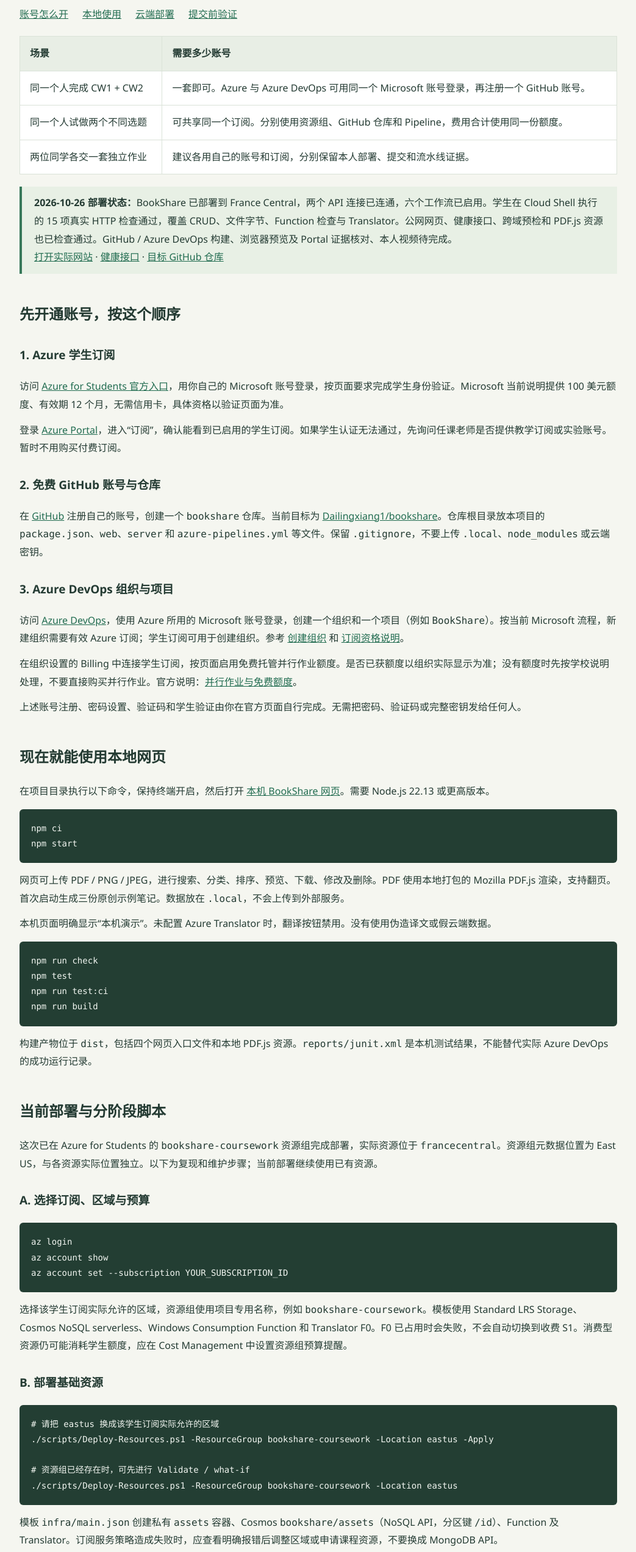
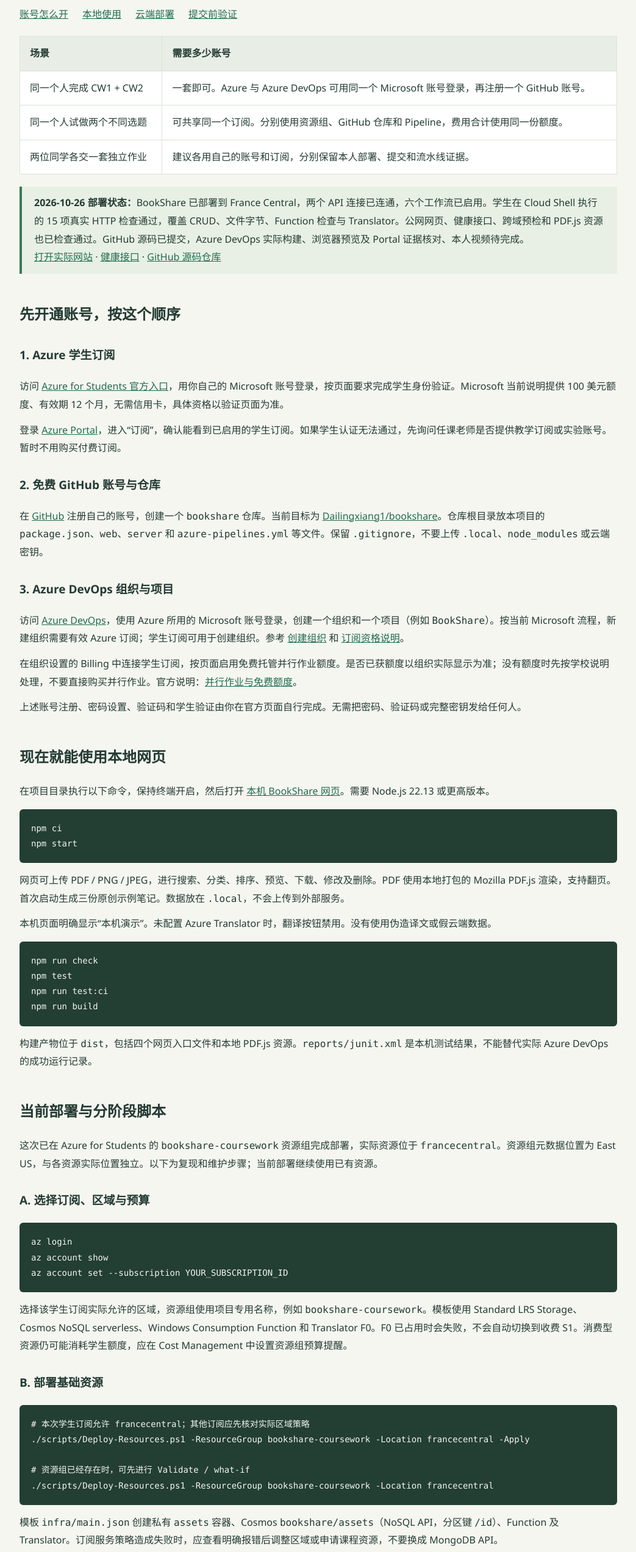
Before and after one commit to Dailingxiang1/bookshare, a website: page docs/Account-and-Deployment.html in a window 1280 px wide. Shown: the part 252-2797 px from the top of the page at 61% size, without its empty margins (118-1161 px from the left). Drawn offline with Linux system fonts and the light colour scheme.

Commit message:
Record confirmed Azure deployment and GitHub handoff

```diff
--- a/docs/Account-and-Deployment.html
+++ b/docs/Account-and-Deployment.html
@@ -6,7 +6,7 @@
 <p class="lead">CW1 交设计 PPT，CW2 实现并部署 CW1 的设计。两者共用一个 Azure 订阅、一个 GitHub 账号和一个 Azure DevOps 组织即可。</p>
 <nav><a href="#accounts">账号怎么开</a><a href="#local">本地使用</a><a href="#cloud">云端部署</a><a href="#evidence">提交前验证</a></nav>
 <table><tr><th>场景</th><th>需要多少账号</th></tr><tr><td>同一个人完成 CW1 + CW2</td><td>一套即可。Azure 与 Azure DevOps 可用同一个 Microsoft 账号登录，再注册一个 GitHub 账号。</td></tr><tr><td>同一个人试做两个不同选题</td><td>可共享同一个订阅。分别使用资源组、GitHub 仓库和 Pipeline，费用合计使用同一份额度。</td></tr><tr><td>两位同学各交一套独立作业</td><td>建议各用自己的账号和订阅，分别保留本人部署、提交和流水线证据。</td></tr></table>
-<div class="status"><strong>2026-10-26 部署状态：</strong>BookShare 已部署到 France Central，两个 API 连接已连通，六个工作流已启用。学生在 Cloud Shell 执行的 15 项真实 HTTP 检查通过，覆盖 CRUD、文件字节、Function 检查与 Translator。公网网页、健康接口、跨域预检和 PDF.js 资源也已检查通过。GitHub / Azure DevOps 构建、浏览器预览及 Portal 证据核对、本人视频待完成。<br><a href="https://booksharenpvsnrw3.z28.web.core.windows.net">打开实际网站</a> · <a href="https://bookshare-npvsnrw3-api.azurewebsites.net/api/health">健康接口</a> · <a href="https://github.com/Dailingxiang1/bookshare">目标 GitHub 仓库</a></div>
+<div class="status"><strong>2026-10-26 部署状态：</strong>BookShare 已部署到 France Central，两个 API 连接已连通，六个工作流已启用。学生在 Cloud Shell 执行的 15 项真实 HTTP 检查通过，覆盖 CRUD、文件字节、Function 检查与 Translator。公网网页、健康接口、跨域预检和 PDF.js 资源也已检查通过。GitHub 源码已提交，Azure DevOps 实际构建、浏览器预览及 Portal 证据核对、本人视频待完成。<br><a href="https://booksharenpvsnrw3.z28.web.core.windows.net">打开实际网站</a> · <a href="https://bookshare-npvsnrw3-api.azurewebsites.net/api/health">健康接口</a> · <a href="https://github.com/Dailingxiang1/bookshare">GitHub 源码仓库</a></div>
 
 <h2 id="accounts">先开通账号，按这个顺序</h2>
 <h3>1. Azure 学生订阅</h3>
@@ -39,11 +39,11 @@
 az account set --subscription YOUR_SUBSCRIPTION_ID</pre>
 <p>选择该学生订阅实际允许的区域，资源组使用项目专用名称，例如 <code>bookshare-coursework</code>。模板使用 Standard LRS Storage、Cosmos NoSQL serverless、Windows Consumption Function 和 Translator F0。F0 已占用时会失败，不会自动切换到收费 S1。消费型资源仍可能消耗学生额度，应在 Cost Management 中设置资源组预算提醒。</p>
 <h3>B. 部署基础资源</h3>
-<pre># 请把 eastus 换成该学生订阅实际允许的区域
-./scripts/Deploy-Resources.ps1 -ResourceGroup bookshare-coursework -Location eastus -Apply
+<pre># 本次学生订阅允许 francecentral；其他订阅应先核对实际区域策略
+./scripts/Deploy-Resources.ps1 -ResourceGroup bookshare-coursework -Location francecentral -Apply
 
 # 资源组已经存在时，可先进行 Validate / what-if
-./scripts/Deploy-Resources.ps1 -ResourceGroup bookshare-coursework -Location eastus</pre>
+./scripts/Deploy-Resources.ps1 -ResourceGroup bookshare-coursework -Location francecentral</pre>
 <p>模板 <code>infra/main.json</code> 创建私有 <code>assets</code> 容器、Cosmos <code>bookshare/assets</code>（NoSQL API，分区键 <code>/id</code>）、Function 及 Translator。订阅服务策略造成失败时，应查看明确报错后调整区域或申请课程资源，不要换成 MongoDB API。</p>
 <h3>C–D. Cloud Shell 连接与六条工作流</h3>
 <p>在 Cloud Shell（PowerShell）上传交付目录中的 <code>BookShare_CloudShell_v3.zip</code>，解压到 <code>$HOME/bookshare-deploy</code>。脚本会从已有成功部署读取资源信息，读取实际 Connector 认证元数据，以 <code>export=true</code> 导出真实 Swagger，再生成连接与工作流。</p>
--- a/docs/CW2-Video.txt
+++ b/docs/CW2-Video.txt
@@ -2,7 +2,7 @@
 Student: 祝德阳 202315030125
 
 录制目标：一段不超过 5 分钟的个人演示，展示真实 Azure 部署、完整 CRUD、GitHub -> Azure DevOps 构建和两个高级功能。
-当前状态（2026-10-26）：Azure 部署完成，两个连接 Connected，六个工作流 Enabled/Succeeded，15 项真实云端 HTTP 检查通过；GitHub/Azure DevOps 构建、浏览器/Portal 证据核对与本人视频待完成。
+当前状态（2026-10-26）：Azure 部署完成，两个连接 Connected，六个工作流 Enabled/Succeeded，15 项真实云端 HTTP 检查通过；GitHub 源码已提交；Azure DevOps 构建、浏览器/Portal 证据核对与本人视频待完成。
 实际网站：https://booksharenpvsnrw3.z28.web.core.windows.net
 公开 API：https://bookshare-npvsnrw3-api.azurewebsites.net
 GitHub：https://github.com/Dailingxiang1/bookshare
```
Also changed, not shown: docs/Offline-Readiness.html (+1 -1 lines), README.txt.
